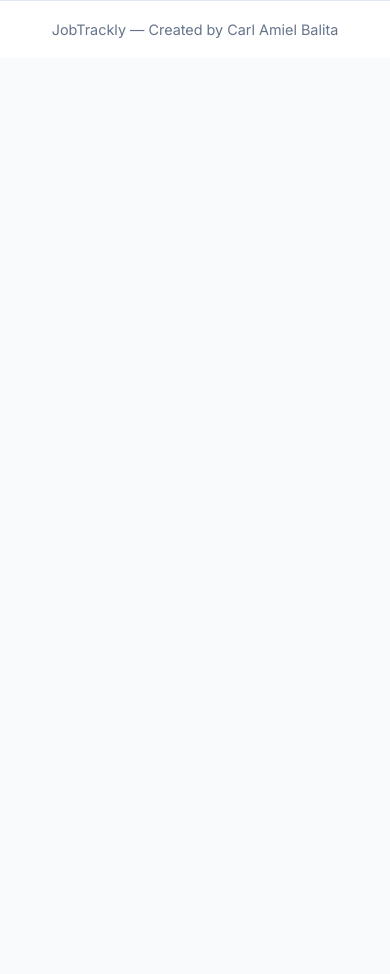
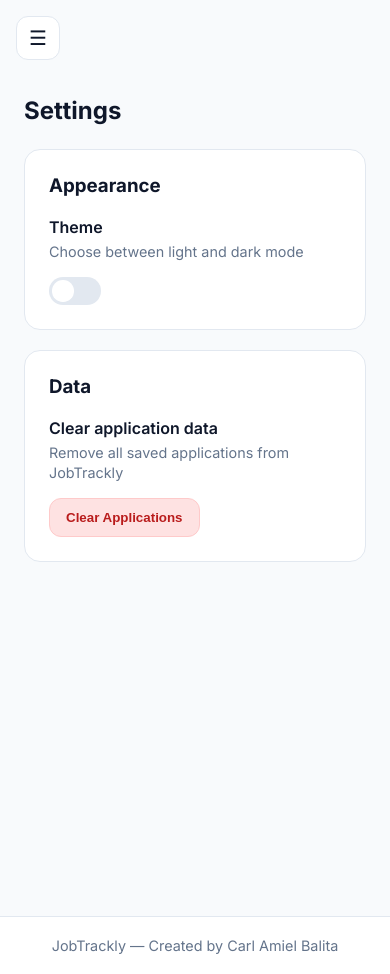
Before and after one commit to amielitoss/Job-Tracker-Project, a React (Vite) app in the folder job-tracker/: page /settings in a window 390 px wide. Before the commit the page ends 844 px from the top, so only its background shows below. Built offline with nearby package versions, Linux system fonts and the light colour scheme.

Commit message:
Added contents on Settings page

```diff
--- a/job-tracker/src/App.css
+++ b/job-tracker/src/App.css
@@ -730,7 +730,6 @@ body,
   border-color: #fecaca;
 }
 
-
 .interviews-page {
   min-height: 100vh;
   padding: 1.5rem;
@@ -738,7 +737,6 @@ body,
   color: var(--text);
   box-sizing: border-box;
 }
-
 
 .interview-card {
   display: grid;
@@ -780,7 +778,6 @@ body,
   line-height: 1.5;
 }
 
-
 .interview-type {
   width: fit-content;
   padding: 0.4rem 0.7rem;
@@ -819,11 +816,190 @@ body,
   cursor: pointer;
 }
 
+.settings-page {
+  min-height: 100vh;
+  padding: 1.5rem;
+  background: var(--bg);
+  color: var(--text);
+}
 
+.settings-header {
+  margin-bottom: 1.5rem;
+}
 
+.settings-header h2 {
+  margin: 0;
+  color: var(--text);
+}
 
+.settings-card {
+  max-width: 900px;
+  margin: 0 auto;
+  padding: 1.5rem;
 
+  background: var(--surface);
+  border: 1px solid var(--border);
+  border-radius: 1rem;
+}
 
+.settings-card h3 {
+  margin: 0 0 1.25rem;
+  color: var(--text);
+}
+
+.setting-row {
+  display: flex;
+  align-items: center;
+  gap: 1rem;
+}
+
+.setting-row p {
+  margin: 0 0 0.25rem;
+  font-weight: 600;
+  color: var(--text);
+}
+
+.setting-row span {
+  color: var(--muted);
+  font-size: 0.9rem;
+}
+
+.setting-row > div {
+  flex: 1;
+}
+
+.theme-switch {
+  position: relative;
+  width: 3.25rem;
+  height: 1.75rem;
+  padding: 0;
+
+  border: none;
+  border-radius: 999px;
+
+  background: var(--border);
+  cursor: pointer;
+
+  transition:
+    background 0.2s ease,
+    transform 0.2s ease;
+
+  margin-left: auto;
+  flex-shrink: 0;
+}
+
+.theme-switch:hover {
+  transform: scale(1.03);
+}
+
+.theme-switch.active {
+  background: var(--primary);
+}
+
+.theme-switch-knob {
+  position: absolute;
+  top: 0.2rem;
+  left: 0.2rem;
+
+  width: 1.35rem;
+  height: 1.35rem;
+
+  border-radius: 50%;
+  background: #ffffff;
+
+  transition: transform 0.2s ease;
+}
+
+.theme-switch.active .theme-switch-knob {
+  transform: translateX(1.5rem);
+}
+
+.theme-switch:focus-visible {
+  outline: 3px solid color-mix(in srgb, var(--primary) 35%, transparent);
+  outline-offset: 3px;
+}
+
+.settings-card + .settings-card {
+  margin-top: 1.25rem;
+}
+
+.danger-button {
+  flex-shrink: 0;
+  padding: 0.7rem 1rem;
+
+  border: 1px solid #fecaca;
+  border-radius: 0.75rem;
+
+  background: #fee2e2;
+  color: #b91c1c;
+
+  font-weight: 600;
+  cursor: pointer;
+
+  transition:
+    transform 0.2s ease,
+    background 0.2s ease;
+}
+
+.danger-button:hover {
+  background: #fecaca;
+  transform: translateY(-1px);
+}
+
+.modal-overlay {
+  position: fixed;
+  inset: 0;
+  z-index: 2000;
+
+  display: grid;
+  place-items: center;
+
+  padding: 1rem;
+  background: rgb(0 0 0 / 45%);
+}
+
+.modal-content {
+  width: min(100%, 440px);
+  padding: 1.5rem;
+
+  background: var(--surface);
+  color: var(--text);
+
+  border: 1px solid var(--border);
+  border-radius: 1rem;
+
+  box-shadow: 0 20px 50px rgb(0 0 0 / 20%);
+}
+
+.modal-content h3 {
+  margin: 0 0 0.75rem;
+}
+
+.modal-content p {
+  margin: 0;
+  color: var(--muted);
+  line-height: 1.5;
+}
+
+.modal-actions {
+  display: flex;
+  justify-content: flex-end;
+  gap: 0.75rem;
+  margin-top: 1.5rem;
+}
+
+.modal-actions button:not(.danger-button) {
+  padding: 0.7rem 1rem;
+
+  border: 1px solid var(--border);
+  border-radius: 0.75rem;
+
+  background: var(--surface);
+  color: var(--text);
+
+  font-weight: 600;
+  cursor: pointer;
+}
 
 /* responsive styles for smaller screens */
 @media (max-width: 1100px) {
@@ -930,6 +1106,26 @@ body,
   }
 }
 
+@media (max-width: 600px) {
+  .setting-row {
+    align-items: flex-start;
+    flex-direction: column;
+  }
+
+  .theme-switch,
+  .danger-button {
+    margin-left: 0;
+  }
+
+  .modal-actions {
+    flex-direction: column-reverse;
+  }
+
+  .modal-actions button {
+    width: 100%;
+  }
+}
+
 @media (max-width: 500px) {
   .recent-application-info {
     grid-template-columns: 1fr;
--- a/job-tracker/src/App.jsx
+++ b/job-tracker/src/App.jsx
@@ -7,6 +7,7 @@ import initialApplications from "./data/applications";
 import Interviews from "./pages/Interviews";
 import Footer from "./components/Footer";
 import AppLayout from "./components/AppLayout";
+import Settings from "./pages/Settings";
 
 function App() {
   const [applications, setApplications] = useState(
@@ -81,9 +82,22 @@ function App() {
           <Route
             path="/interviews"
             element={
-              <Interviews darkMode={darkMode} setDarkMode={setDarkMode} applications={applications}/>
+              <Interviews
+                darkMode={darkMode}
+                setDarkMode={setDarkMode}
+                applications={applications}
+              />
             }
           />
+
+          <Route
+            path="/settings"
+            element={<Settings darkMode={darkMode} setDarkMode={setDarkMode}
+            setApplications={setApplications}
+             />
+            }
+          />
+
         </Route>
       </Routes>
       <Footer darkMode={darkMode} />
--- /dev/null
+++ b/job-tracker/src/pages/Settings.jsx
@@ -0,0 +1,80 @@
+import { useState } from "react";
+
+function Settings({ darkMode, setDarkMode, setApplications }) {
+  const [isClearModalOpen, setIsClearModalOpen] = useState(false);
+
+  return (
+    <div className={darkMode ? "settings-page dark-mode" : "settings-page"}>
+      <div className="settings-header">
+        <h2>Settings</h2>
+      </div>
+
+      <div className="settings-card">
+        <h3>Appearance</h3>
+
+        <div className="setting-row">
+          <div>
+            <p>Theme</p>
+            <span>Choose between light and dark mode</span>
+          </div>
+
+          <button
+            type="button"
+            className={darkMode ? "theme-switch active" : "theme-switch"}
+            onClick={() => setDarkMode(!darkMode)}
+            aria-pressed={darkMode}
+            aria-label="Toggle dark mode"
+          >
+            <span className="theme-switch-knob"></span>
+          </button>
+        </div>
+      </div>
+
+      <div className="settings-card">
+        <h3>Data</h3>
+
+        <div className="setting-row">
+          <div>
+            <p>Clear application data</p>
+            <span>Remove all saved applications from JobTrackly</span>
+          </div>
+
+          <button
+            className="danger-button"
+            onClick={() => setIsClearModalOpen(true)}
+          >
+            Clear Applications
+          </button>
+        </div>
+      </div>
+
+      {isClearModalOpen && (
+        <div className="modal-overlay">
+          <div className="modal-content">
+            <h3>Clear all applications?</h3>
+            <p>This will remove all saved applications from JobTrackly.</p>
+
+            <div className="modal-actions">
+              <button type="button" onClick={() => setIsClearModalOpen(false)}>
+                Cancel
+              </button>
+
+              <button
+                type="button"
+                className="danger-button"
+                onClick={() => {
+                  setApplications([]);
+                  setIsClearModalOpen(false);
+                }}
+              >
+                Clear Applications
+              </button>
+            </div>
+          </div>
+        </div>
+      )}
+    </div>
+  );
+}
+
+export default Settings;
```
